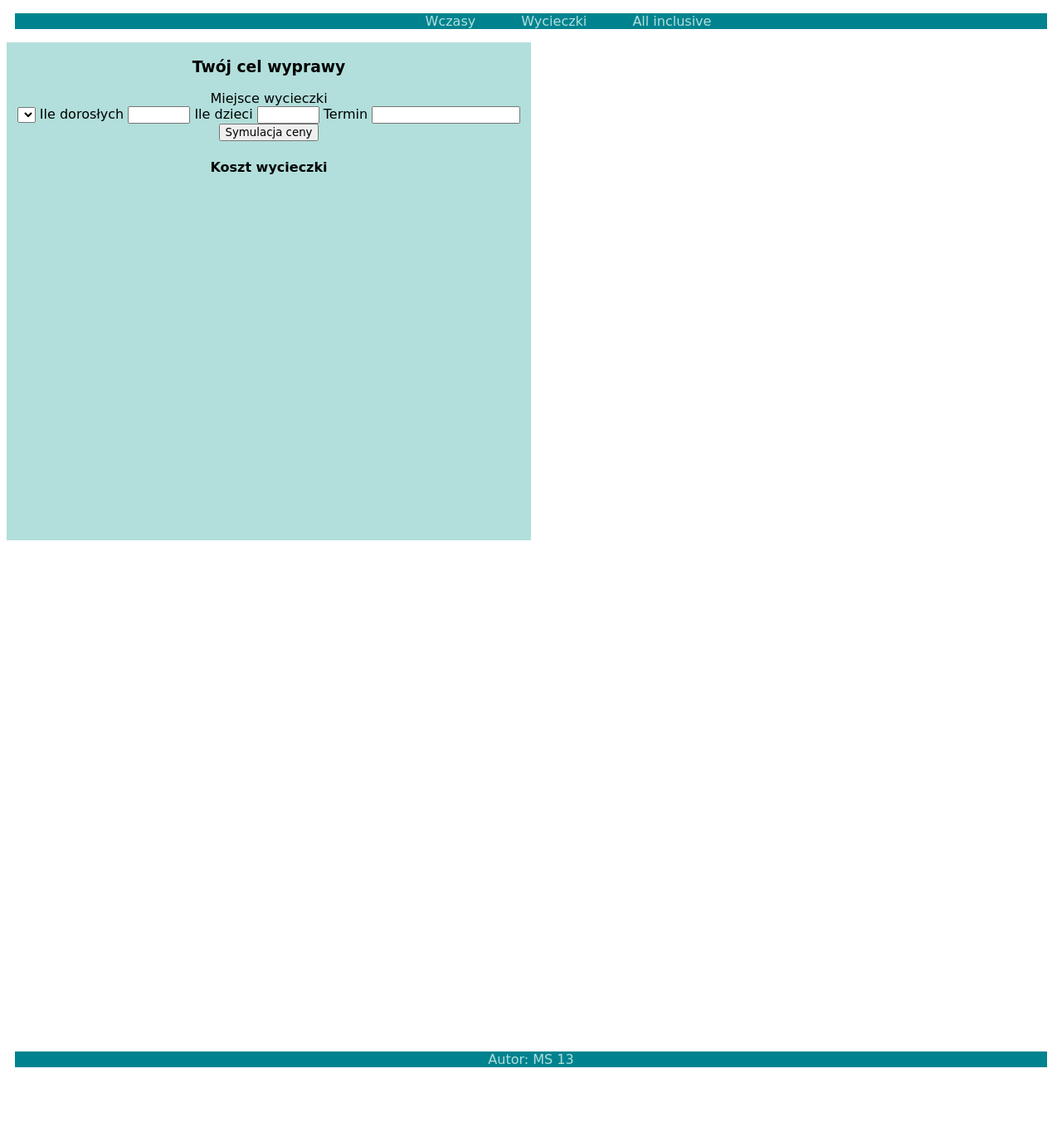
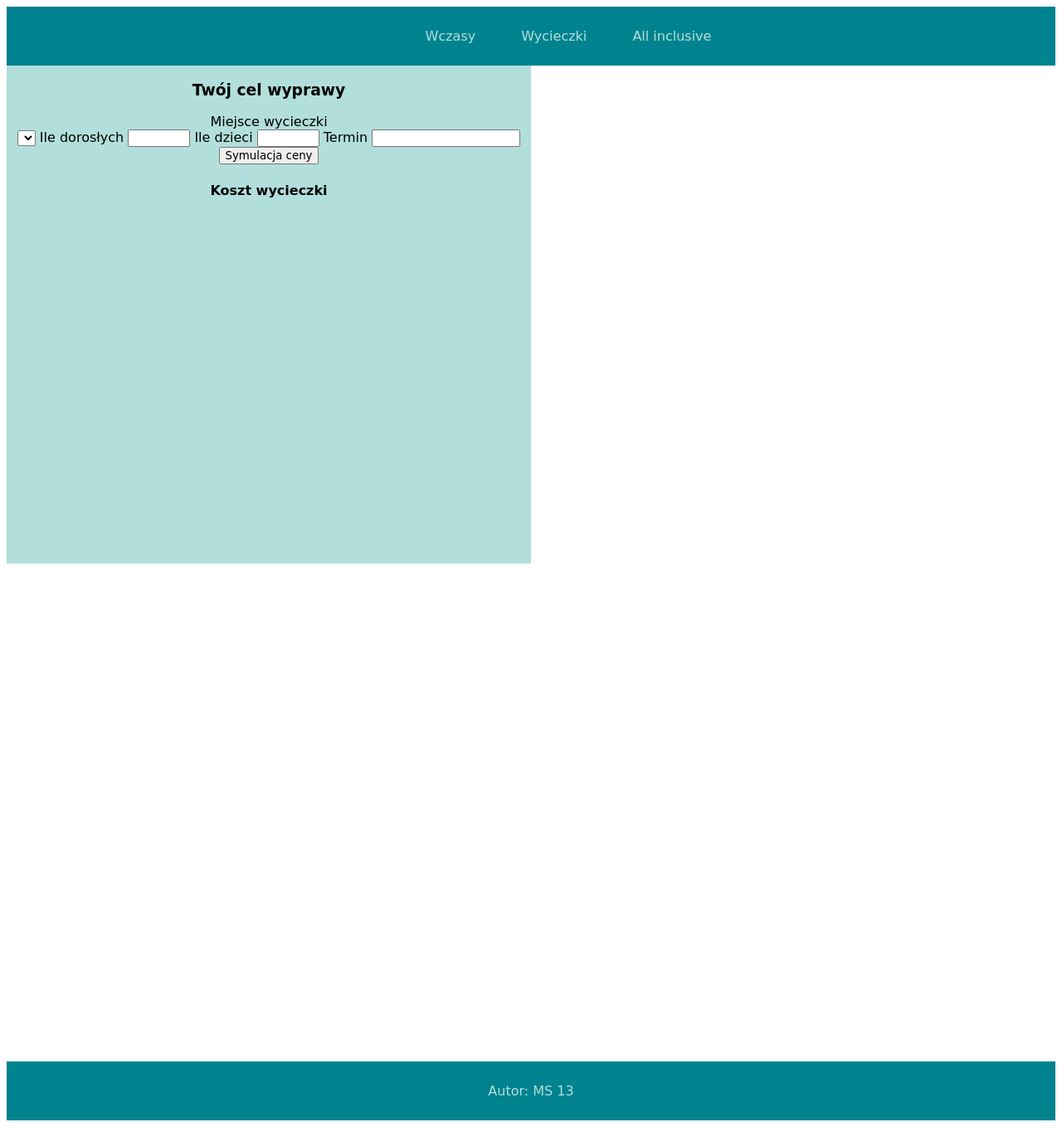
Before and after one commit to mikolaj-skrent/wycieczki, a PHP site: page / in a window 1280 px wide. Shown: the whole page at 83% size. Before the commit the page ends 1286 px from the top, so only its background shows below. Run offline with PHP 8.4, Linux system fonts and the light colour scheme; lists and menus that the app fills with data are empty.

Commit message:
someting changed idk

```diff
--- a/styl.css
+++ b/styl.css
@@ -7,7 +7,7 @@ nav,
 footer {
     background-color: #00838F;
     color: #B2DFDB;
-    margin: 10px;
+    padding: 10px;
 }
 
 aside,
```
